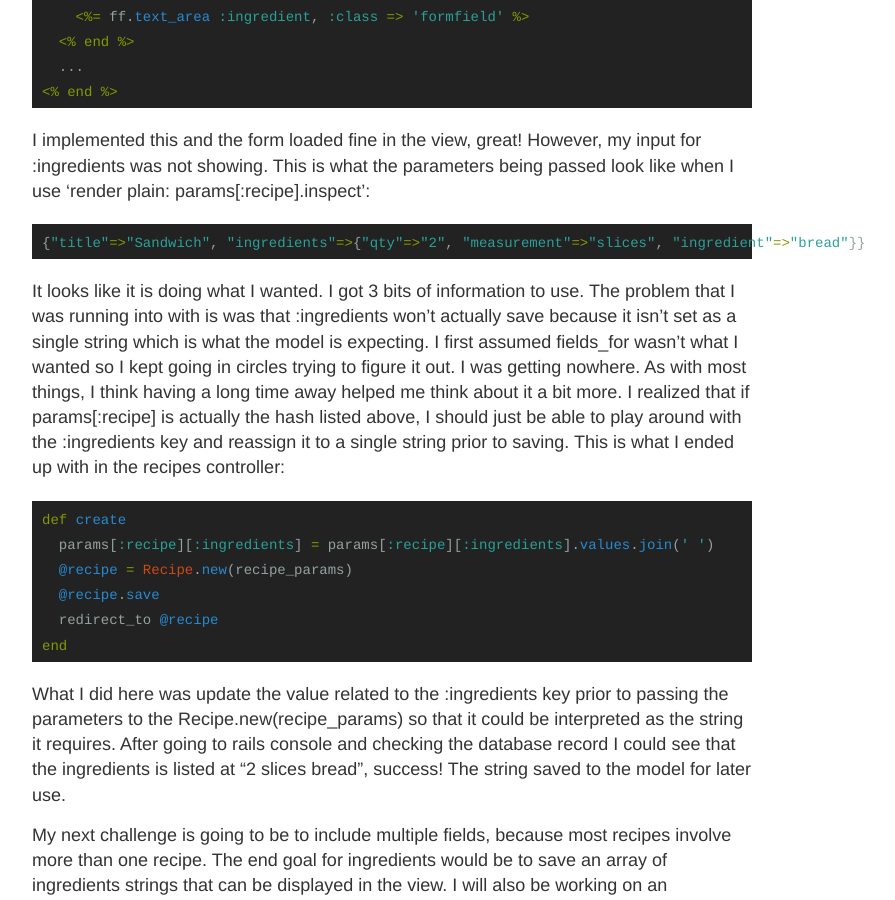
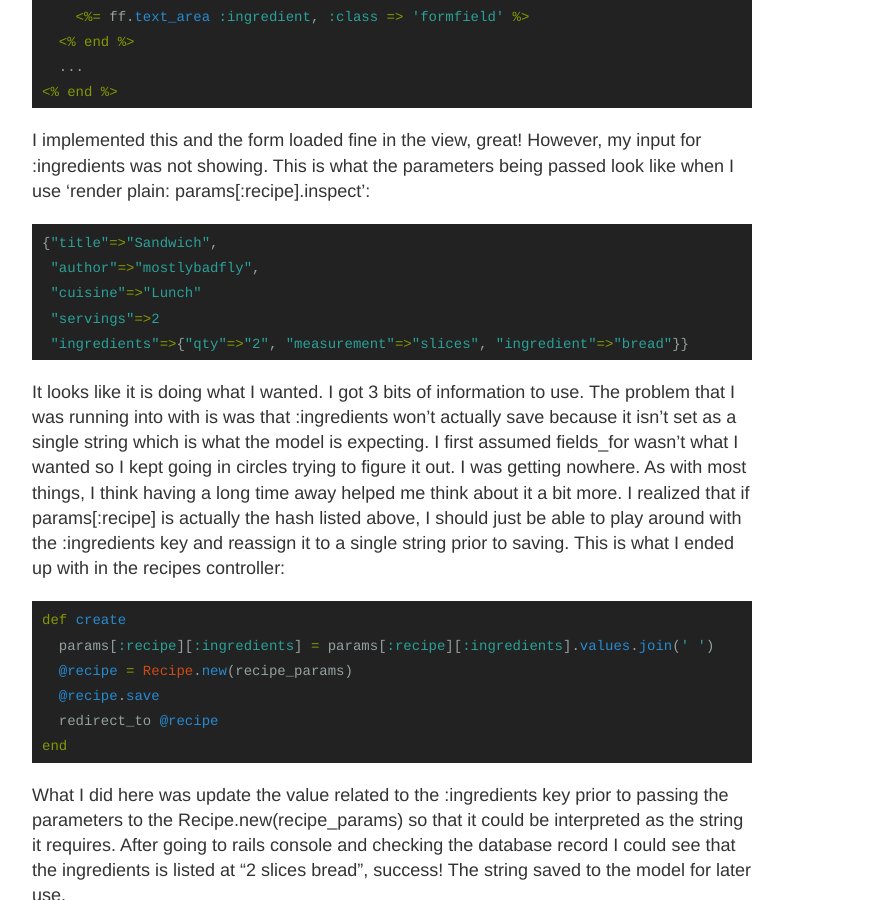
Before and after one commit to mostlybadfly/jekyllsite, a Jekyll site: the page built from _posts/2014-10-21-fields-for.md, in a window 1280 px wide and 900 px high, scrolled down 602 px. Shown: the whole window, without its empty margins (248-1143 px from the left). Built offline with Jekyll 4.4.1, drawn with Linux system fonts in a browser that asks for light colours; comment, search, counter and statistics services are not loaded.

Commit message:
Update 2014-10-21-fields-for.md

```diff
--- a/_posts/2014-10-21-fields-for.md
+++ b/_posts/2014-10-21-fields-for.md
@@ -21,7 +21,11 @@ comments: true
   I implemented this and the form loaded fine in the view, great! However, my input for :ingredients was not showing. This is what the parameters being passed look like when I use 'render plain: params[:recipe].inspect':
 
 {% highlight ruby %}
-{"title"=>"Sandwich", "ingredients"=>{"qty"=>"2", "measurement"=>"slices", "ingredient"=>"bread"}}
+{"title"=>"Sandwich",
+ "author"=>"mostlybadfly",
+ "cuisine"=>"Lunch"
+ "servings"=>2
+ "ingredients"=>{"qty"=>"2", "measurement"=>"slices", "ingredient"=>"bread"}}
 {% endhighlight %}
 
   It looks like it is doing what I wanted. I got 3 bits of information to use.  The problem that I was running into with is was that :ingredients won't actually save because it isn't set as a single string which is what the model is expecting. I first assumed fields_for wasn't what I wanted so I kept going in circles trying to figure it out.  I was getting nowhere. As with most things, I think having a long time away helped me think about it a bit more.  I realized that if params[:recipe] is actually the hash listed above, I should just be able to play around with the :ingredients key and reassign it to a single string prior to saving. This is what I ended up with in the recipes controller:
```
